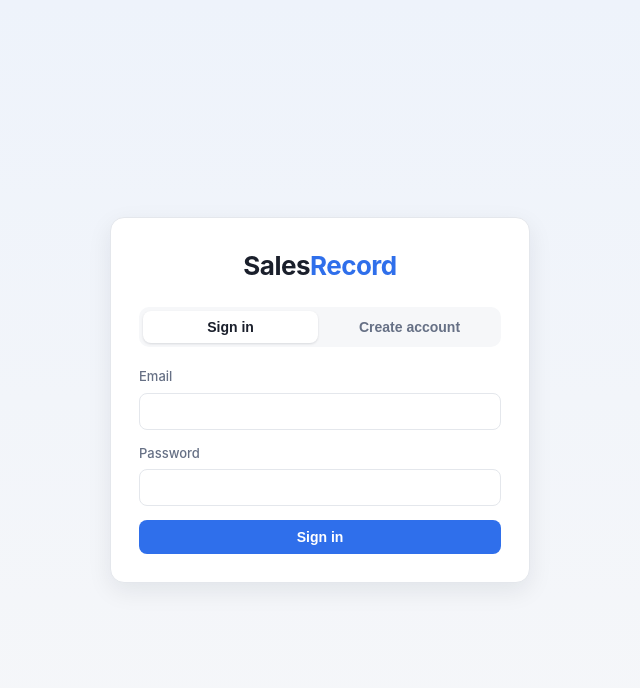
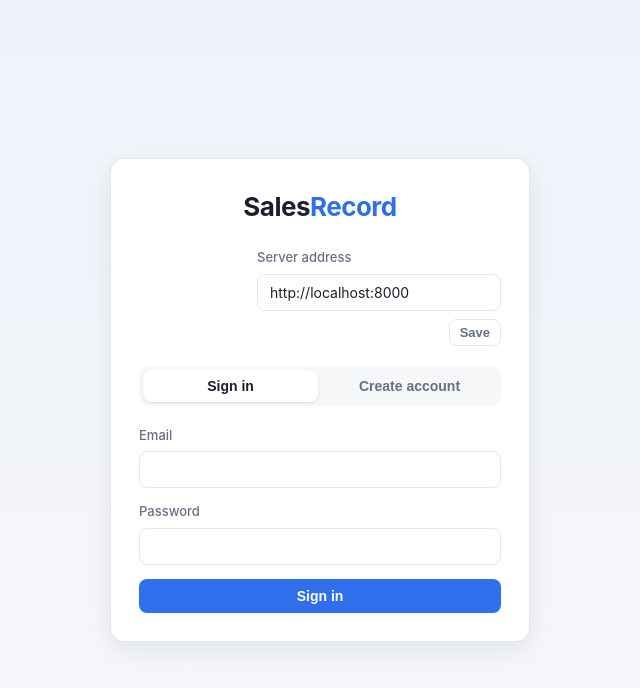
Before and after one commit to Sakshyam-Xtha/saralkitab, a React (Vite) app in the folder frontend/: page / in a window 1280 px wide. Shown: the top 688 px of the page, without its empty margins (320-960 px from the left). Built offline with nearby package versions, Linux system fonts and the light colour scheme.

Commit message:
Allowed LAN hosts and moved server setting to login screen

```diff
--- a/frontend/src/components/Auth.jsx
+++ b/frontend/src/components/Auth.jsx
@@ -1,9 +1,10 @@
 import { useState } from 'react'
-import { api, errorText } from '../api'
+import { api, errorText, getBaseUrl, setBaseUrl } from '../api'
 import { Field, Message } from './ui'
 
 export default function Auth({ onLogin }) {
   const [mode, setMode] = useState('login')
+  const [server, setServer] = useState(getBaseUrl())
   const [loginForm, setLoginForm] = useState({ email: '', password: '' })
   const [registerForm, setRegisterForm] = useState({ username: '', email: '', phone_num: '', password: '' })
   const [busy, setBusy] = useState(false)
@@ -15,6 +16,12 @@ export default function Auth({ onLogin }) {
   const switchMode = (m) => {
     setMode(m)
     setMsg(null)
+  }
+
+  const saveServer = (e) => {
+    e.preventDefault()
+    setBaseUrl(server)
+    setMsg({ type: 'success', text: 'Server address saved.' })
   }
 
   const handleLogin = async (e) => {
@@ -52,6 +59,18 @@ export default function Auth({ onLogin }) {
     <div className="auth-gate">
       <div className="auth-gate-card">
         <div className="brand auth-brand">Sales<span>Record</span></div>
+        <form className="form server-form" onSubmit={saveServer}>
+          <Field label="Server address">
+            <input
+              type="text"
+              value={server}
+              onChange={(e) => setServer(e.target.value)}
+              placeholder="http://192.168.1.5:8000"
+            />
+          </Field>
+          <button className="btn btn-ghost btn-sm" type="submit">Save</button>
+        </form>
+        <Message type={msg?.type}>{msg?.text}</Message>
         <div className="auth-tabs">
           <button className={mode === 'login' ? 'auth-tab active' : 'auth-tab'} onClick={() => switchMode('login')}>
             Sign in
--- a/frontend/src/index.css
+++ b/frontend/src/index.css
@@ -590,6 +590,23 @@ tr.editing td {
   margin-bottom: 22px;
 }
 
+.server-form {
+  display: flex;
+  align-items: flex-end;
+  gap: 8px;
+  margin-bottom: 16px;
+}
+
+.server-form .field {
+  flex: 1;
+  min-width: 0;
+}
+
+.server-form .btn {
+  white-space: nowrap;
+  margin-bottom: 4px;
+}
+
 .auth-tabs {
   display: flex;
   gap: 4px;
```
Also changed, not shown: 1 other file (tests, documents, lock files or other folders).
